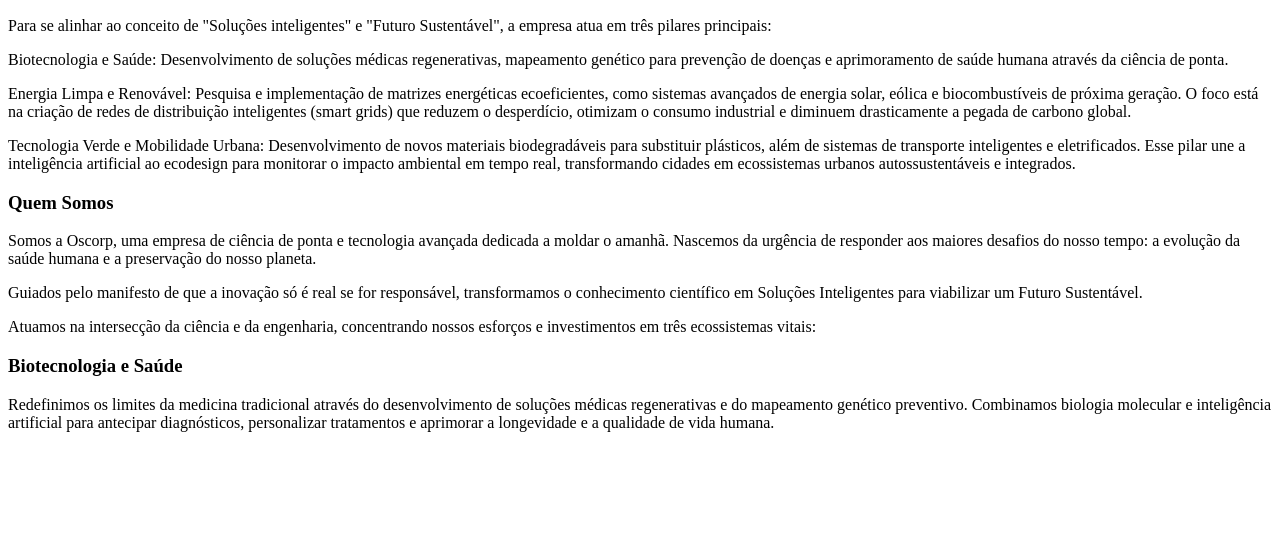
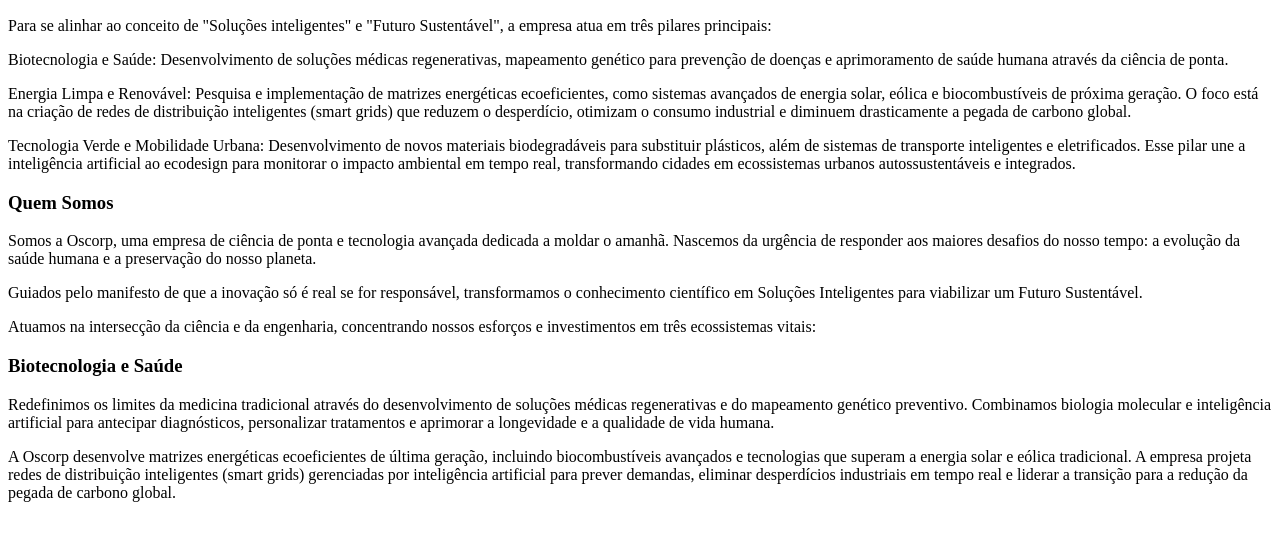
Before and after one commit to kimberlifrigo-bot/Ed-Dig-Site-Kimberli-e-Leticia, a plain HTML site: page index.html in a window 1280 px wide. Shown: the part 110-650 px from the top of the page. Drawn offline with Linux system fonts and the light colour scheme.

Commit message:
aula 09 de setembro

```diff
--- a/index.html
+++ b/index.html
@@ -3,6 +3,7 @@
 <head>
     <meta charset="UTF-8">
     <meta name="viewport" content="width=device-width, initial-scale=1.0">
+    <link rel="stylesheet" href="style.css">
     <title>Oscorp</title>
 </head>
 <body>
@@ -27,5 +28,9 @@
      <p>Redefinimos os limites da medicina tradicional através do desenvolvimento de soluções médicas regenerativas e do mapeamento genético preventivo.
         Combinamos biologia molecular e inteligência artificial para antecipar diagnósticos, personalizar tratamentos e aprimorar a longevidade e a qualidade
         de vida humana.</p>
+    <p>A Oscorp desenvolve matrizes energéticas ecoeficientes de última geração, incluindo biocombustíveis avançados e
+      tecnologias que superam a energia solar e eólica tradicional. A empresa projeta redes de distribuição inteligentes
+       (smart grids) gerenciadas por inteligência artificial para prever demandas, eliminar desperdícios industriais em
+        tempo real e liderar a transição para a redução da pegada de carbono global.</p>
 </body>
 </html>
```
Also changed, not shown: style.css (added).
